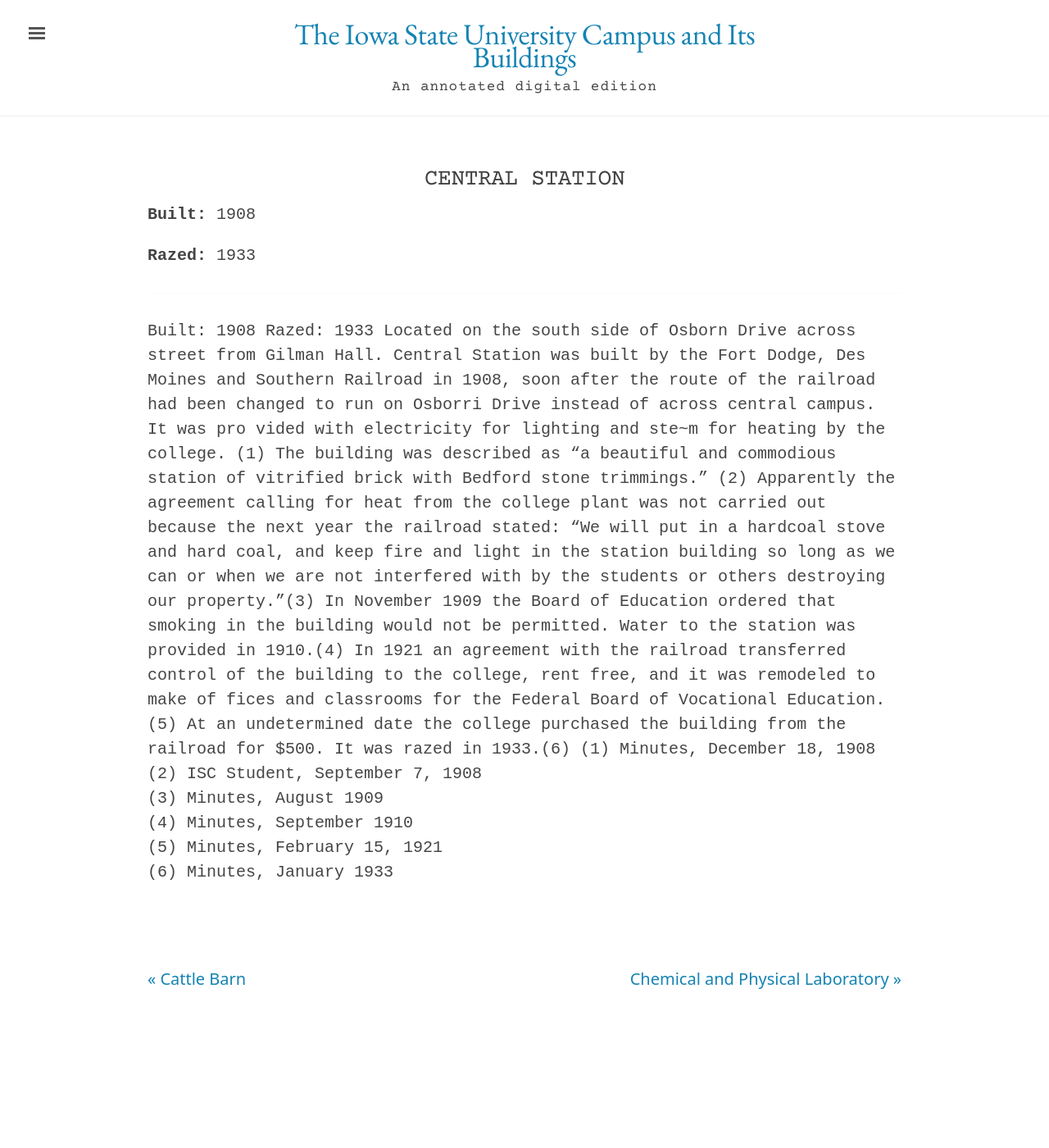
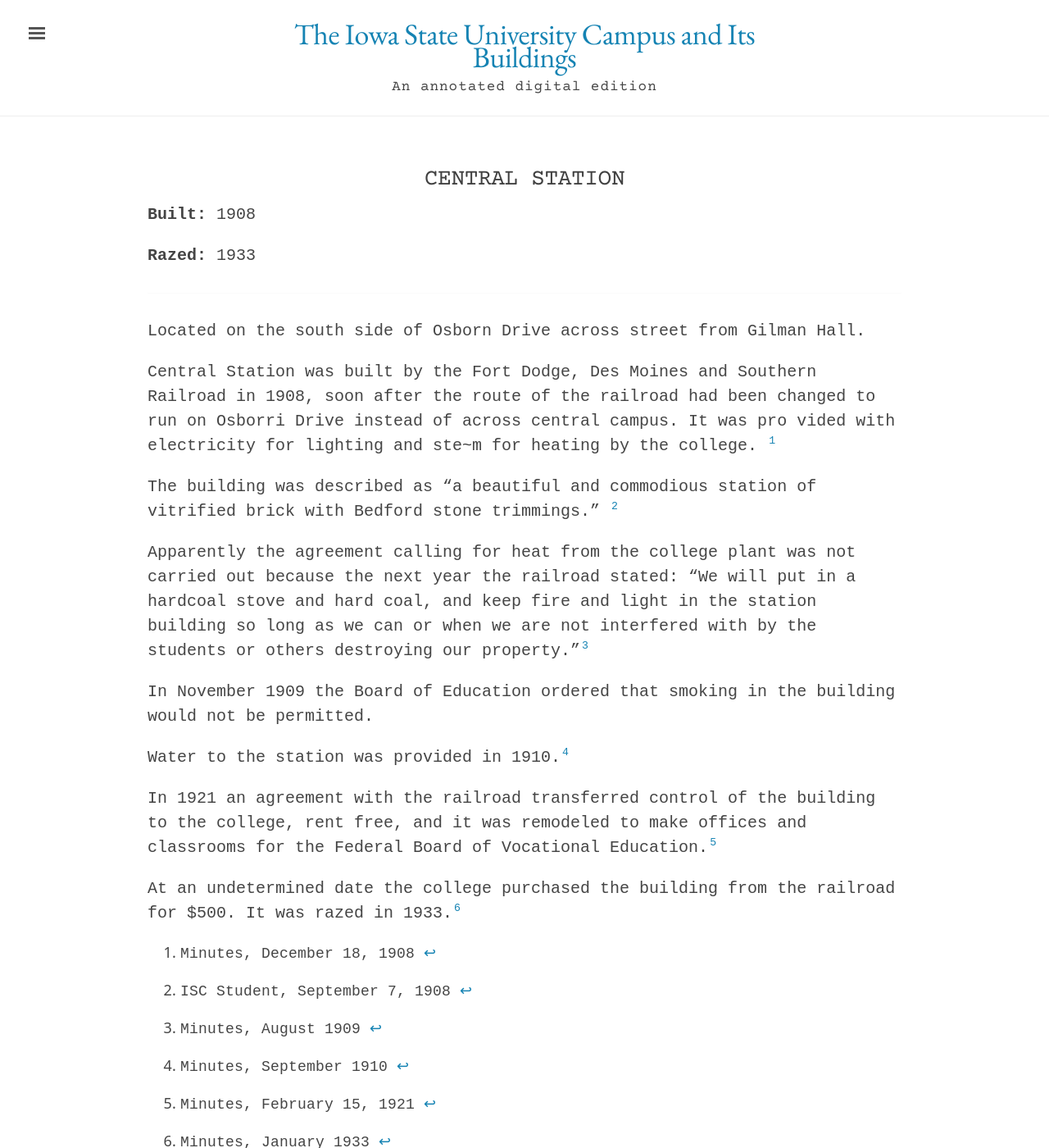
Before and after one commit to emanderson811/day-edition, a Jekyll site: the page built from _texts/buildings/037day-central-station.md, in a window 1280 px wide and 1400 px high. Shown: the whole window at 82% size. Built offline with Jekyll 4.4.1, drawn with Linux system fonts in a browser that asks for light colours.

Commit message:
Update 037day-central-station.md

```diff
--- a/_texts/buildings/037day-central-station.md
+++ b/_texts/buildings/037day-central-station.md
@@ -13,18 +13,31 @@
 publication-date: 1980
 ---
 ---
-Built: 1908 Razed: 1933
+
 Located on the south side of Osborn Drive across street from Gilman Hall.
-Central Station was built by the Fort Dodge, Des Moines and Southern Railroad in 1908, soon after the route of the railroad had been changed to run on Osborri Drive instead of across central campus. It was pro vided with electricity for lighting and ste~m for heating by the college. (1)
-The building was described as "a beautiful and commodious station of vitrified brick with Bedford stone trimmings." (2)
-Apparently the agreement calling for heat from the college plant was not carried out because the next year the railroad stated: "We will put in a hardcoal stove and hard coal, and keep fire and light in the station building so long as we can or when we are not interfered with by the students or others destroying our property."(3)
+
+Central Station was built by the Fort Dodge, Des Moines and Southern Railroad in 1908, soon after the route of the railroad had been changed to run on Osborri Drive instead of across central campus. It was pro vided with electricity for lighting and ste~m for heating by the college. [^fn1]
+
+The building was described as "a beautiful and commodious station of vitrified brick with Bedford stone trimmings." [^fn2]
+
+Apparently the agreement calling for heat from the college plant was not carried out because the next year the railroad stated: "We will put in a hardcoal stove and hard coal, and keep fire and light in the station building so long as we can or when we are not interfered with by the students or others destroying our property."[^fn3]
+
 In November 1909 the Board of Education ordered that smoking in the building would not be permitted.
-Water to the station was provided in 1910.(4)
-In 1921 an agreement with the railroad transferred control of the building to the college, rent free, and it was remodeled to make of fices and classrooms for the Federal Board of Vocational Education.(5)
-At an undetermined date the college purchased the building from the railroad for $500. It was razed in 1933.(6)
-(1)  Minutes, December 18, 1908
-(2)  ISC Student, September 7,  1908
-(3)  Minutes, August 1909
-(4)  Minutes, September 1910
-(5)  Minutes, February 15,  1921
-(6)  Minutes, January 1933
+
+Water to the station was provided in 1910.[^fn4]
+
+In 1921 an agreement with the railroad transferred control of the building to the college, rent free, and it was remodeled to make offices and classrooms for the Federal Board of Vocational Education.[^fn5]
+
+At an undetermined date the college purchased the building from the railroad for $500. It was razed in 1933.[^fn6]
+
+[^fn1]:  Minutes, December 18, 1908
+
+[^fn2]:  ISC Student, September 7,  1908
+
+[^fn3]:  Minutes, August 1909
+
+[^fn4]:  Minutes, September 1910
+
+[^fn5]:  Minutes, February 15,  1921
+
+[^fn6]:  Minutes, January 1933
```
